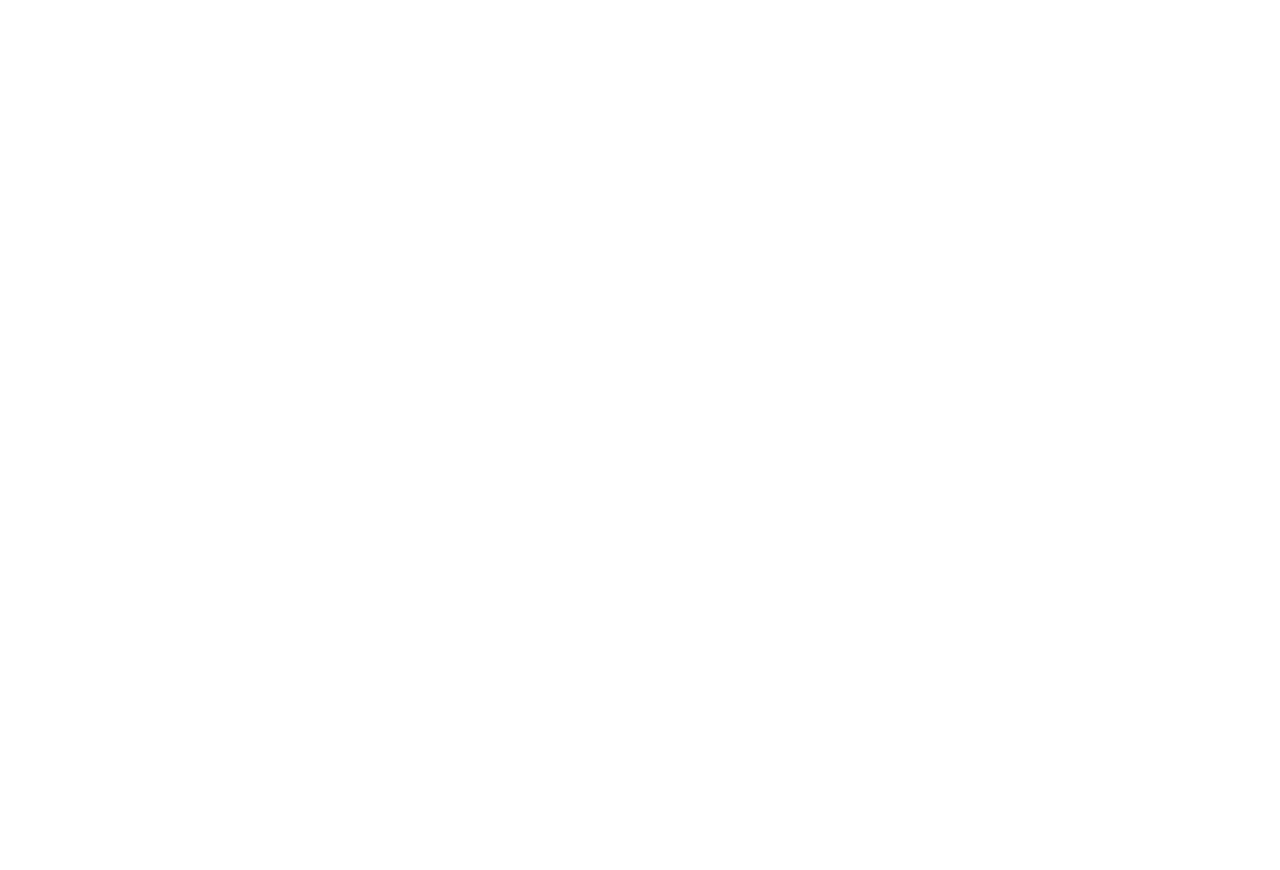
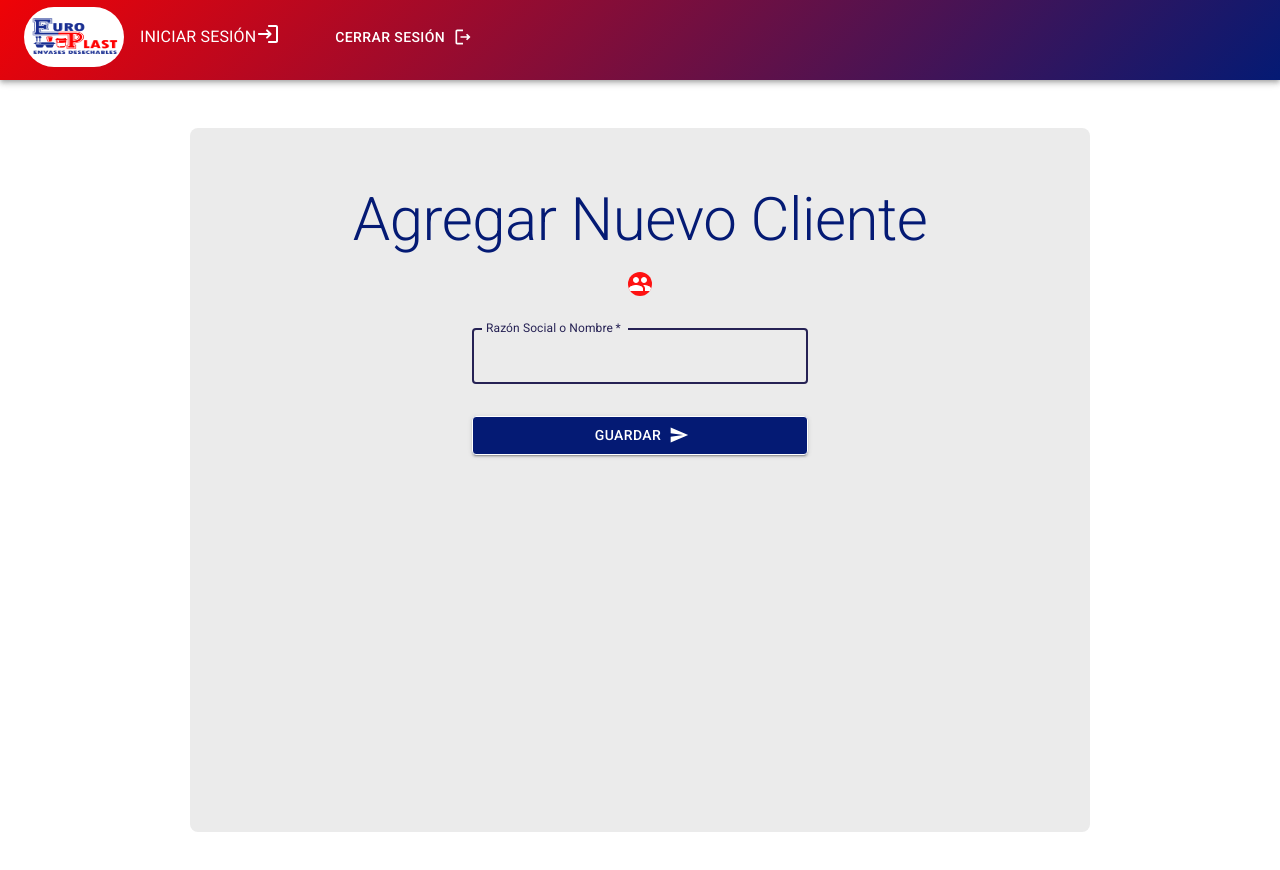
Before and after one commit to Gonzalo-Aruquipa/EURO-Prints-front, a React (Vite) app: page /new-client in a window 1280 px wide. Before the commit this address had no page. Shown: the top 870 px of the page. Before the commit the page ends 800 px from the top, so only its background shows below. Built offline with nearby package versions, Linux system fonts and the light colour scheme.

Commit message:
new client component and form

```diff
--- a/src/App.jsx
+++ b/src/App.jsx
@@ -7,6 +7,7 @@
 import { Products } from "./components/Products";
 import { Login } from "./components/Login";
 import { NewUser } from "./components/NewUser";
+import { NewClient } from "./components/NewClient";
 
 function App() {
   return (
@@ -16,8 +17,9 @@
           <Routes>
             <Route exact path="/" element={<Home />} />
             <Route exact path="/users" element={<Users />} />
-            <Route exact path="/new-users" element={<NewUser />} />
+            <Route exact path="/new-user" element={<NewUser />} />
             <Route exact path="/clients" element={<Clients />} />
+            <Route exact path="/new-client" element={<NewClient />} />
             <Route exact path="/products" element={<Products />} />
             <Route exact path="/login" element={<Login />} />
           </Routes>
--- a/src/components/Clients.jsx
+++ b/src/components/Clients.jsx
@@ -18,6 +18,7 @@
 import { Box } from "@mui/material";
 import { Navbar } from "./Navbar";
 import { Sidebar } from "./Sidebar";
+import { NavLink } from "react-router-dom";
 
 const StyledTableCell = styled(TableCell)(({ theme }) => ({
   [`&.${tableCellClasses.head}`]: {
@@ -45,9 +46,11 @@
         <Sidebar />
         <Box position={"relative"} className="users">
         <div className="btn-create">
+        <NavLink to={"/new-client"}>
           <Button sx={{ bgcolor: "#ff0000ec", color:"white", borderColor: "#041A74" }} variant="outlined" endIcon={<SendIcon />}>
             Nuevo Cliente
           </Button>
+          </NavLink>
         </div>
           <TableContainer component={Paper}>
             <Table sx={{ minWidth: 700 }} aria-label="customized table">
--- /dev/null
+++ b/src/components/NewClient.jsx
@@ -0,0 +1,83 @@
+import {
+  Box,
+  Button,
+  Container,
+  CssBaseline,
+  Grid,
+  TextField,
+  Typography,
+} from "@mui/material";
+import { Navbar } from "./Navbar";
+import { Send } from "@mui/icons-material";
+import PeopleIcon from '@mui/icons-material/People';
+import { useNavigate } from "react-router-dom";
+
+export const NewClient = () => {
+
+  const navigate = useNavigate();
+  const handleSubmit = () => {
+    navigate("/clients")
+  };
+  return (
+    <>
+      <Navbar />
+      <CssBaseline />
+      <Grid container component="main" sx={{ height: "100vh", padding: 6 }}>
+        <Container
+          component="main"
+          maxWidth="md"
+          sx={{ bgcolor: "#ebebeb", padding: 3, borderRadius: 2 }}
+        >
+          <CssBaseline />
+          <Box
+            sx={{
+              marginTop: 4,
+              display: "flex",
+              flexDirection: "column",
+              alignItems: "center",
+            }}
+          >
+            <Typography
+              component="h1"
+              variant="h2"
+              sx={{ color: "#041A74", mb: 1 }}
+            >
+              Agregar Nuevo Cliente
+            </Typography>
+            <PeopleIcon sx={{ m: 1, bgcolor: "#ff0000ec", color: "#fff", borderRadius:5 }}></PeopleIcon>
+
+            <Box
+              component="form"
+              noValidate
+              onSubmit={handleSubmit}
+              sx={{ mt: 1 }}
+            >
+              <TextField
+                margin="normal"
+                // onChange={(e) => handleUser(e)}
+                required
+                fullWidth
+                type="text"
+                id="name"
+                label="Razón Social o Nombre"
+                name="name"
+                autoComplete="name"
+                autoFocus
+              />
+
+              <Button
+                type="submit"
+                fullWidth
+                variant="contained"
+                endIcon={<Send />}
+                sx={{ mt: 3, mb: 2,bgcolor: "#041A74", color: "#fff", border: 1 }}
+              >
+                Guardar
+              </Button>
+            </Box>
+          </Box>
+        </Container>
+      </Grid>
+    </>
+  );
+};
--- a/src/components/Users.jsx
+++ b/src/components/Users.jsx
@@ -48,7 +48,7 @@
         <Sidebar />
         <Box position={"relative"} className="users">
         <div className="btn-create">
-        <NavLink to={"/new-users"}>
+        <NavLink to={"/new-user"}>
           <Button sx={{ bgcolor: "#ff0000ec", color:"white", borderColor: "#041A74" }} variant="outlined" endIcon={<AddCircleOutlineIcon />}>
             Nuevo Usuario
           </Button>
```
